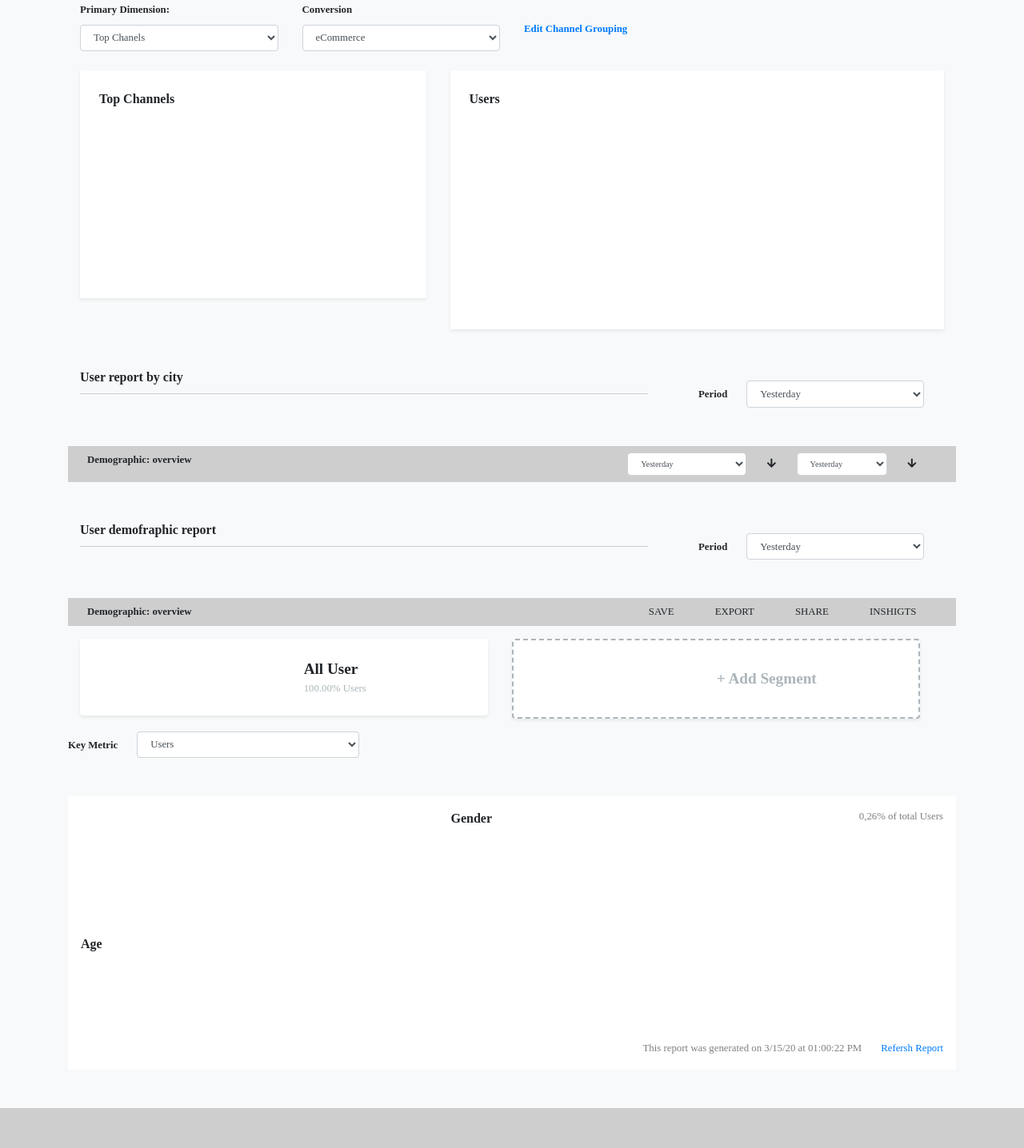
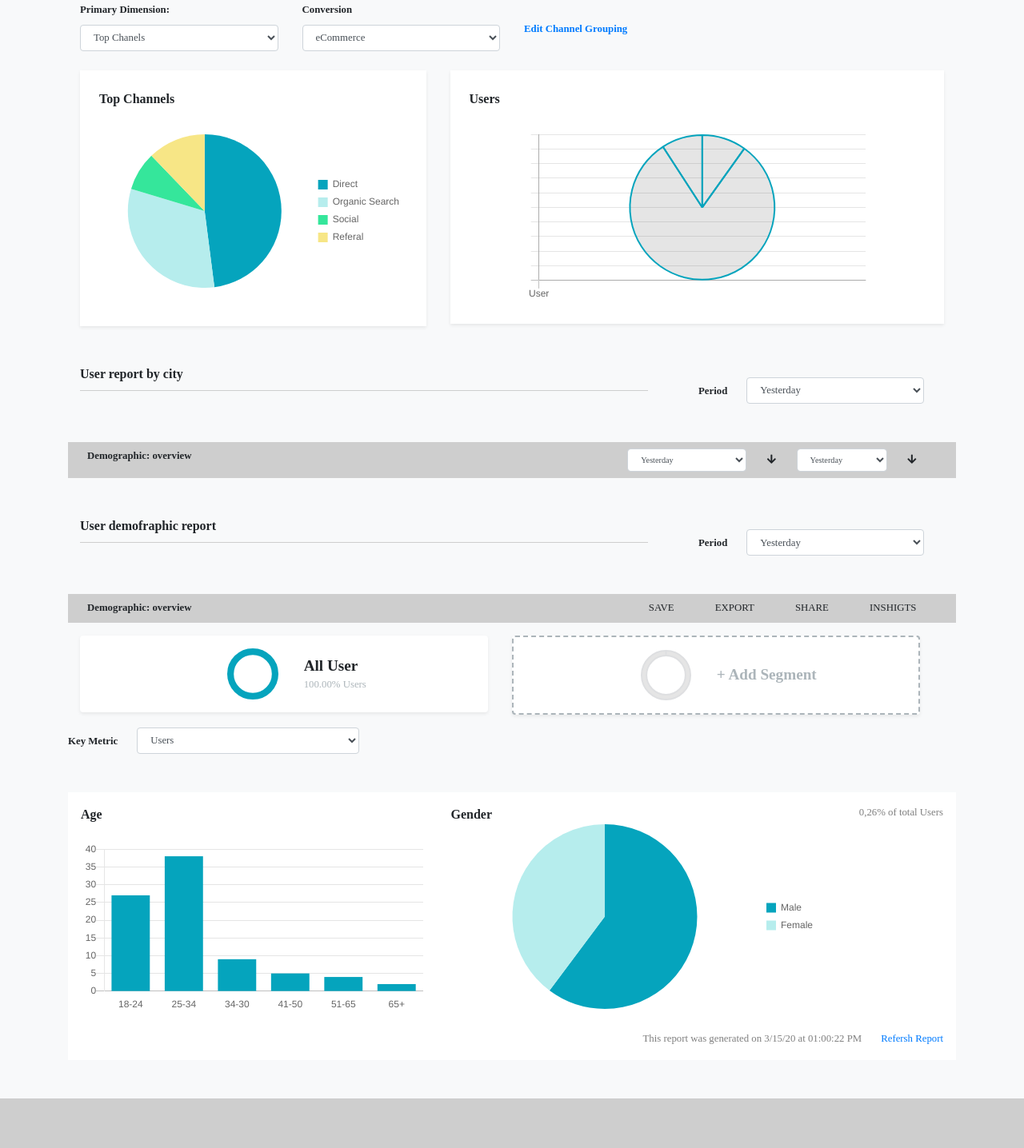
Before and after one commit to masaditya/react-redux-advertising, a React (Create React App) app: page /dashboard in a window 1280 px wide. Shown: the part 507-1943 px from the top of the page at 80% size. Built offline with nearby package versions, Linux system fonts and the light colour scheme.

Commit message:
fix::chartjs jsx

```diff
--- a/src/container/admin/Dashboard/DashboardInfo.jsx
+++ b/src/container/admin/Dashboard/DashboardInfo.jsx
@@ -1,8 +1,20 @@
 import React, { Component } from 'react'
 import { connect } from 'react-redux'
+import { Doughnut, Bar, Pie } from 'react-chartjs-2'
 
 export class DashboardInfo extends Component {
     render() {
+
+        const data = {
+
+            options: {
+                legend: {
+                    display: false
+                },
+                cutoutPercentage: 80
+            }
+        }
+
         return (
             <div>
                 <div className="container">
@@ -27,7 +39,19 @@ export class DashboardInfo extends Component {
                     <div className="row">
                         <div className="col-md-6 ">
                             <div className="bg-white w-100 py-3 shadow-sm rounded row justify-content-center">
-                                <canvas id="user-chart-doughnut" className="w-25 h-25" />
+                                {/* <canvas id="user-chart-doughnut" className="w-25 h-25" /> */}
+                                <div className="w-25 h-25">
+                                    <Doughnut data={{
+                                        labels: ['User'],
+                                        datasets: [{
+                                            data: [45],
+                                            backgroundColor: '#05a4bd',
+                                            borderColor: '#05a4bd'
+                                        }]
+                                    }}
+                                        options={data.options}
+                                    />
+                                </div>
                                 <div className="fz-1 align-items-center my-auto">
                                     <b className="fz-2">All User</b>
                                     <p className="text-gray m-0"> 100.00% Users</p>
@@ -36,7 +60,19 @@ export class DashboardInfo extends Component {
                         </div>
                         <div className="col-md-6 ">
                             <div className="bg-white border-dashed w-100 py-3 rounded shadow-sm row justify-content-center">
-                                <canvas id="segment-chart-doughnut" className="w-25 h-25" />
+                                {/* <canvas id="segment-chart-doughnut" className="w-25 h-25" /> */}
+                                <div className="w-25 h-25">
+                                    <Doughnut data={{
+                                        labels: ['User'],
+                                        datasets: [{
+                                            data: [45],
+                                            borderColor: '#dedfe1'
+                                        }]
+
+                                    }}
+                                        options={data.options}
+                                    />
+                                </div>
                                 <div className="fz-1 align-items-center my-auto">
                                     <b className="fz-2 "> <a href className="text-gray">+ Add Segment</a> </b>
                                 </div>
@@ -68,13 +104,78 @@ export class DashboardInfo extends Component {
                         <div className="col-md-5">
                             <div className="bg-white w-100 p-4 pb-5 shadow-sm">
                                 <p className="pb-3 font-weight-bold">Top Channels</p>
-                                <canvas id="top-channel-pie" />
+                                {/* <canvas id="top-channel-pie" /> */}
+                                <Pie data={{
+                                    labels: ['Direct', "Organic Search", 'Social', 'Referal'],
+                                    datasets: [{
+                                        data: [59, 39, 10, 15],
+                                        borderWidth: 0,
+                                        backgroundColor: [
+                                            '#05a4bd', '#b6eded', '#35e69b', '#f7e686'
+                                        ]
+                                    }]
+                                }}
+                                    options={{
+                                        legend: {
+                                            position: "right",
+                                            labels: {
+                                                boxWidth: 12
+                                            }
+                                        },
+                                        tooltips: {
+                                            enabled: false
+                                        }
+                                    }}
+                                />
                             </div>
                         </div>
                         <div className="col-md-7">
                             <div className="bg-white w-100 p-4 shadow-sm">
                                 <p className="pb-3 font-weight-bold">Users</p>
-                                <canvas className="w-75 h-auto mx-auto" id="users-pie" />
+                                {/* <canvas className="w-75 h-auto mx-auto" id="users-pie" /> */}
+                                <div className="w-75 h-auto mx-auto">
+                                    <Pie
+                                        data={{
+                                            labels: ['User'],
+                                            datasets: [{
+                                                // backgroundColor: gradient, // Put the gradient here as a fill color
+                                                borderColor: "#05a4bd",
+                                                pointBackgroundColor: "#ffffff",
+                                                pointBorderWidth: 2,
+                                                pointRadius: 8,
+                                                pointBorderColor: "#05a4bd",
+                                                data: [14, 115, 13]
+                                            }]
+                                        }}
+
+                                        options={{
+                                            legend: {
+                                                display: false
+                                            },
+                                            elements: {
+                                                line: {
+                                                    tension: 0
+                                                }
+                                            },
+                                            scales: {
+                                                xAxes: [{
+                                                    display: true
+                                                }],
+                                                yAxes: [{
+                                                    gridLines: {
+                                                        display: true
+                                                    },
+                                                    ticks: {
+                                                        display: false
+                                                    }
+                                                }],
+                                            },
+                                            responsive: true,
+
+                                        }}
+                                    />
+                                </div>
+
                             </div>
                         </div>
                     </div>
@@ -161,7 +262,19 @@ export class DashboardInfo extends Component {
                     <div className="row mt-3 p-0 mx-0">
                         <div className="col-md-6 ">
                             <div className="bg-white mr-0 w-100 py-3 shadow-sm rounded row justify-content-center">
-                                <canvas id="user-chart-doughnut2" className="w-25 h-25" />
+                                {/* <canvas id="user-chart-doughnut2" className="w-25 h-25" /> */}
+                                <div className="w-25 h-25">
+                                    <Doughnut data={{
+                                        labels: ['User'],
+                                        datasets: [{
+                                            data: [45],
+                                            backgroundColor: '#05a4bd',
+                                            borderColor: '#05a4bd'
+                                        }]
+                                    }}
+                                        options={data.options}
+                                    />
+                                </div>
                                 <div className="fz-1 align-items-center my-auto">
                                     <b className="fz-2">All User</b>
                                     <p className="text-gray m-0"> 100.00% Users</p>
@@ -170,7 +283,18 @@ export class DashboardInfo extends Component {
                         </div>
                         <div className="col-md-6 ">
                             <div className="bg-white mr-0 w-100 py-3 border-dashed  rounded shadow-sm row justify-content-center">
-                                <canvas id="segment-chart-doughnut2" className="w-25 h-25" />
+                                {/* <canvas id="segment-chart-doughnut2" className="w-25 h-25" /> */}
+                                <div className="w-25 h-25">
+                                    <Doughnut data={{
+                                        labels: ['User'],
+                                        datasets: [{
+                                            data: [45],
+                                            borderColor: '#dedfe1'
+                                        }]
+                                    }}
+                                        options={data.options}
+                                    />
+                                </div>
                                 <div className="fz-1 align-items-center my-auto">
                                     <b className="fz-2 "> <a href className="text-gray">+ Add Segment</a> </b>
                                 </div>
@@ -188,12 +312,65 @@ export class DashboardInfo extends Component {
                     <div className="row bg-white">
                         <div className="col-md-5 p-3">
                             <b>Age</b>
-                            <canvas className="mt-4" id="age-bar" />
+                            {/* <canvas className="mt-4" id="age-bar" /> */}
+                            <div className="mt-4">
+                                <Bar
+                                    data={{
+                                        labels: ['18-24', "25-34", "34-30", '41-50', '51-65', '65+'],
+                                        datasets: [{
+                                            data: [27, 38, 9, 5, 4, 2],
+                                            borderColor: '#dedfe1',
+                                            backgroundColor: "#05a4bd"
+                                        }]
+                                    }}
+                                    options={{
+                                        legend: {
+                                            display: false
+                                        },
+                                        scales: {
+                                            xAxes: [{
+                                                gridLines: {
+                                                    display: false
+                                                }
+                                            }],
+                                            yAxes: [{
+                                                gridLines: {
+                                                    display: true
+                                                }
+                                            }]
+                                        }
+                                    }}
+                                />
+                            </div>
                         </div>
                         <div className="col-md-7 p-3">
                             <b className="text-left">Gender</b>
                             <span className="fz-1  float-right text-black-50">0,26% of total Users</span>
-                            <canvas className="w-75 h-auto" id="gender-pie" />
+                            <div className="w-75 h-auto" >
+                                <Pie
+                                    data={{
+                                        labels: ['Male', "Female"],
+                                        datasets: [{
+                                            data: [59, 39],
+                                            borderWidth: 0,
+                                            backgroundColor: [
+                                                '#05a4bd', '#b6eded'
+                                            ]
+                                        }]
+                                    }}
+                                    options={{
+                                        legend: {
+                                            position: "right",
+                                            labels: {
+                                                boxWidth: 12
+                                            }
+                                        },
+                                        tooltips: {
+                                            enabled: false
+                                        }
+                                    }}
+                                />
+                            </div>
                             <div className="text-right mt-4">
                                 <span className="fz-1 text-black-50">This report was generated on 3/15/20 at 01:00:22 PM</span>
                                 <a className="fz-1 ml-4" href>Refersh Report</a>
```
